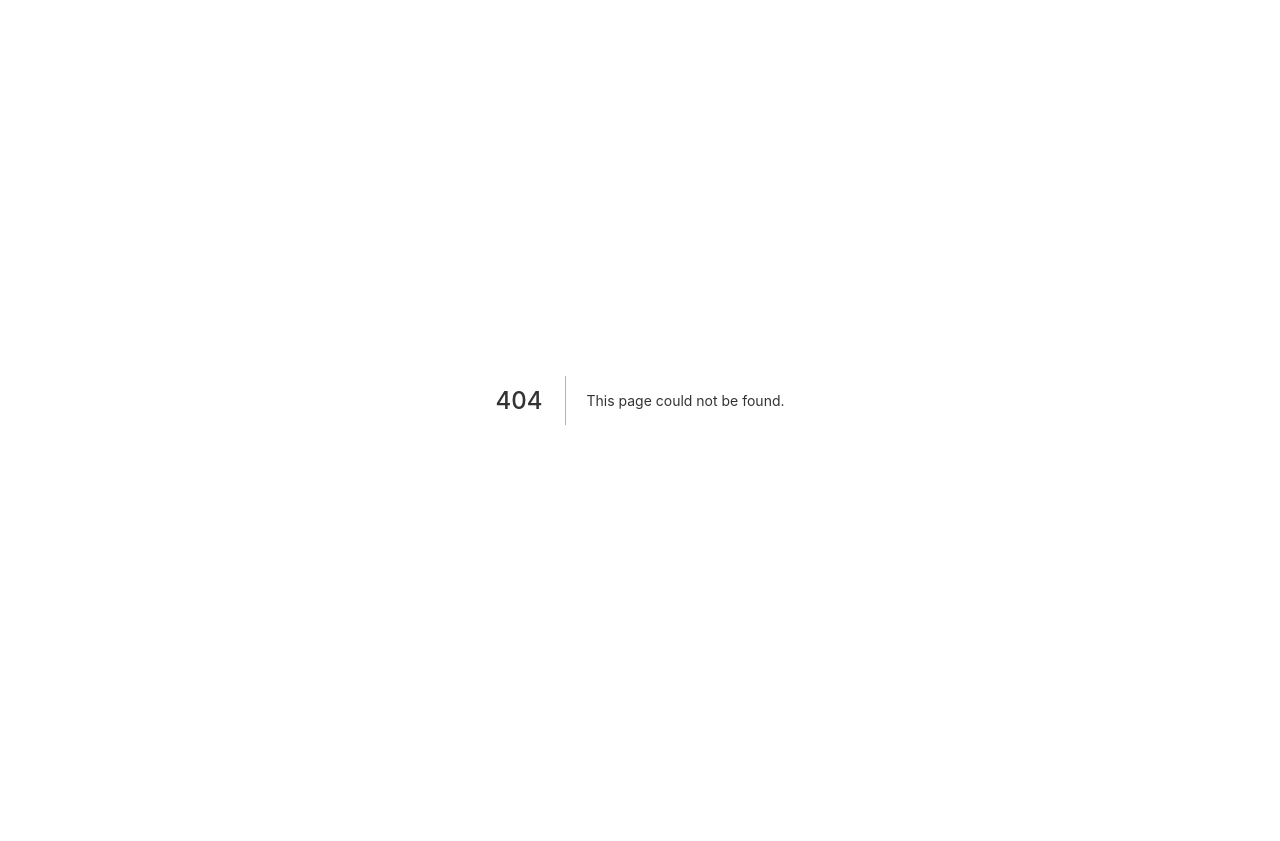
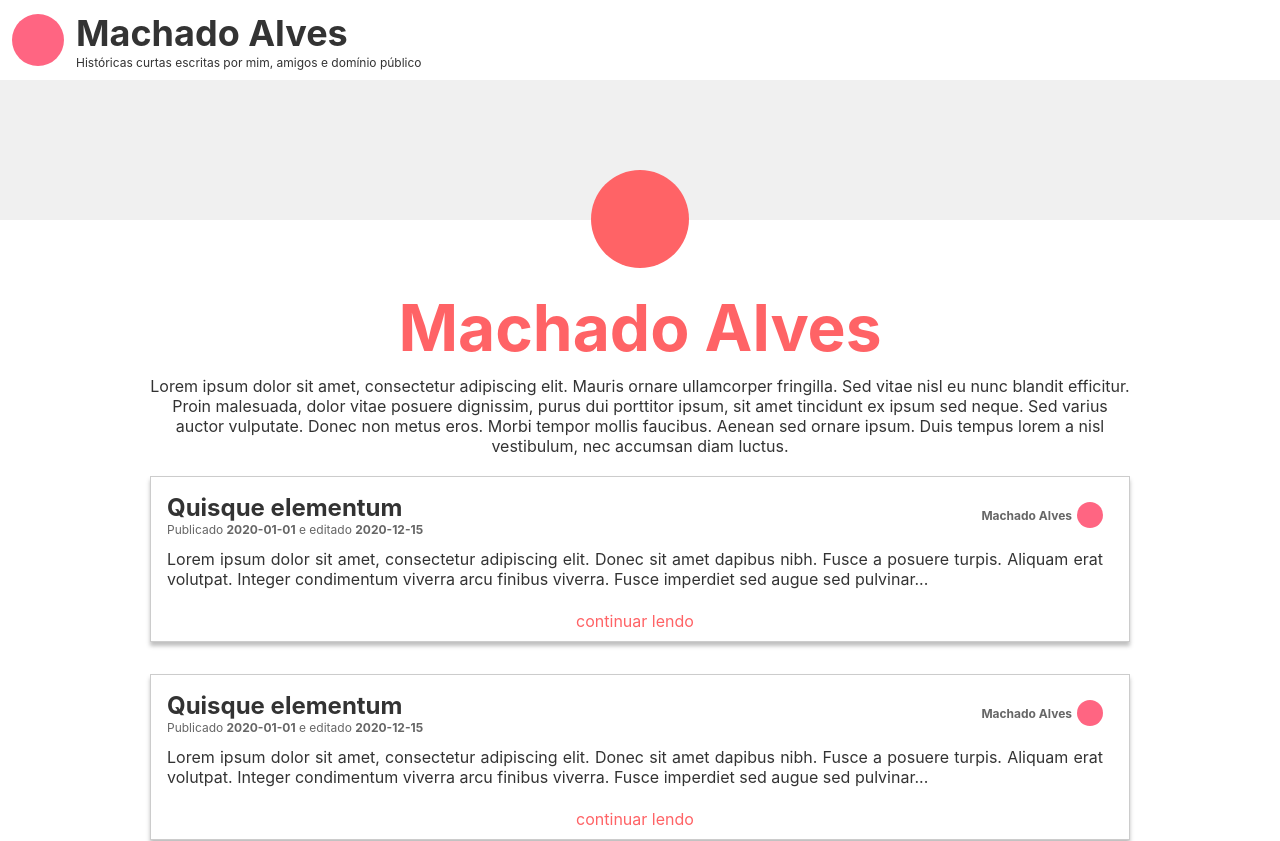
Before and after one commit to johnywalves/machadoalves.com.br, a Next.js app: page /machado-alves in a window 1280 px wide. Before the commit this address had no page. Shown: the top 841 px of the page. Before the commit the page ends 800 px from the top, so only its background shows below. Built offline with nearby package versions, Linux system fonts and the light colour scheme.

Commit message:
:sparkles: Add Authors page

```diff
--- a/src/data/list.ts
+++ b/src/data/list.ts
@@ -3,19 +3,7 @@ export default [
     title: 'Quisque elementum',
     summary:
       'Lorem ipsum dolor sit amet, consectetur adipiscing elit. Donec sit amet dapibus nibh. Fusce a posuere turpis. Aliquam erat volutpat. Integer condimentum viverra arcu finibus viverra. Fusce imperdiet sed augue sed pulvinar...',
-    slug: '/story',
-    publicationDate: '2020-01-01',
-    modificationDate: '2020-12-15',
-    author: {
-      name: 'Machado Alves',
-      slug: '/machado-alves/'
-    }
-  },
-  {
-    title: 'Quisque elementum',
-    summary:
-      'Lorem ipsum dolor sit amet, consectetur adipiscing elit. Donec sit amet dapibus nibh. Fusce a posuere turpis. Aliquam erat volutpat. Integer condimentum viverra arcu finibus viverra. Fusce imperdiet sed augue sed pulvinar...',
-    slug: '/story',
+    slug: '/machado-alves/quisque_elementum',
     publicationDate: '2020-01-01',
     modificationDate: '2020-12-15',
     author: {
@@ -27,7 +15,19 @@ export default [
     title: 'Quisque elementum',
     summary:
       'Lorem ipsum dolor sit amet, consectetur adipiscing elit. Donec sit amet dapibus nibh. Fusce a posuere turpis. Aliquam erat volutpat. Integer condimentum viverra arcu finibus viverra. Fusce imperdiet sed augue sed pulvinar...',
-    slug: '/story',
+    slug: '/machado-alves/quisque_elementum',
+    publicationDate: '2020-01-01',
+    modificationDate: '2020-12-15',
+    author: {
+      name: 'Machado Alves',
+      slug: '/machado-alves'
+    }
+  },
+  {
+    title: 'Quisque elementum',
+    summary:
+      'Lorem ipsum dolor sit amet, consectetur adipiscing elit. Donec sit amet dapibus nibh. Fusce a posuere turpis. Aliquam erat volutpat. Integer condimentum viverra arcu finibus viverra. Fusce imperdiet sed augue sed pulvinar...',
+    slug: '/machado-alves/quisque_elementum',
     publicationDate: '2020-01-01',
     modificationDate: '2020-12-15',
     author: {
--- /dev/null
+++ b/src/pages/machado-alves/index.tsx
@@ -0,0 +1,5 @@
+import Author from 'view/Author'
+
+export default function AuthorPage() {
+  return <Author />
+}
--- /dev/null
+++ b/src/view/Author/index.tsx
@@ -0,0 +1,31 @@
+import Summary from 'components/Summary'
+import WrapperPage from 'components/WrapperPage'
+import list from 'data/list'
+
+import * as S from './styles'
+
+const Story = () => (
+  <WrapperPage>
+    <S.Forehead>
+      <S.Icon />
+    </S.Forehead>
+    <S.Content>
+      <S.Name>Machado Alves</S.Name>
+      <S.Description>
+        Lorem ipsum dolor sit amet, consectetur adipiscing elit. Mauris ornare
+        ullamcorper fringilla. Sed vitae nisl eu nunc blandit efficitur. Proin
+        malesuada, dolor vitae posuere dignissim, purus dui porttitor ipsum, sit
+        amet tincidunt ex ipsum sed neque. Sed varius auctor vulputate. Donec
+        non metus eros. Morbi tempor mollis faucibus. Aenean sed ornare ipsum.
+        Duis tempus lorem a nisl vestibulum, nec accumsan diam luctus.
+      </S.Description>
+      <S.Stories>
+        {list.map((props, index) => (
+          <Summary key={index} {...props} />
+        ))}
+      </S.Stories>
+    </S.Content>
+  </WrapperPage>
+)
+
+export default Story
--- /dev/null
+++ b/src/view/Author/styles.ts
@@ -0,0 +1,41 @@
+import styled from 'styled-components'
+
+export const Forehead = styled.div`
+  display: flex;
+  justify-content: center;
+  align-items: center;
+  height: 14rem;
+  margin-bottom: 4.9rem;
+  background-color: var(--forehead-bg-color);
+`
+
+export const Icon = styled.div`
+  height: 9.8rem;
+  width: 9.8rem;
+  background-color: var(--highlight-text);
+  border-radius: 50%;
+  transform: translateY(calc(50% + 2rem));
+`
+
+export const Content = styled.div`
+  padding: 2rem calc(calc(100% - 98rem) / 2);
+`
+
+export const Name = styled.h2`
+  text-align: center;
+  font-size: 6.4rem;
+  color: var(--highlight-text);
+`
+
+export const Description = styled.p`
+  margin: 1rem 0;
+  font-size: 1.6rem;
+  text-align: center;
+`
+
+export const Stories = styled.div`
+  display: grid;
+  grid-template-columns: 100%;
+  row-gap: 3.2rem;
+  margin: 2rem 0;
+`
--- a/src/view/Story/styles.ts
+++ b/src/view/Story/styles.ts
@@ -61,6 +61,7 @@ export const DetailIcon = styled.div`
   background-color: var(--highlight-text);
   transform: translateY(-50%);
   border-radius: 50%;
+  cursor: pointer;
 `
 
 export const DetailAuthorName = styled.p`
@@ -68,6 +69,7 @@ export const DetailAuthorName = styled.p`
   font-size: 1.6rem;
   font-weight: 700;
   margin: 0.8rem 0;
+  cursor: pointer;
 `
 
 export const DetailTitle = styled.p`
```
Also changed, not shown: src/view/Story/index.tsx (+7 -2 lines), src/pages/machado-alves/quisque_elementum.tsx (renamed from src/pages/story/index.tsx).
